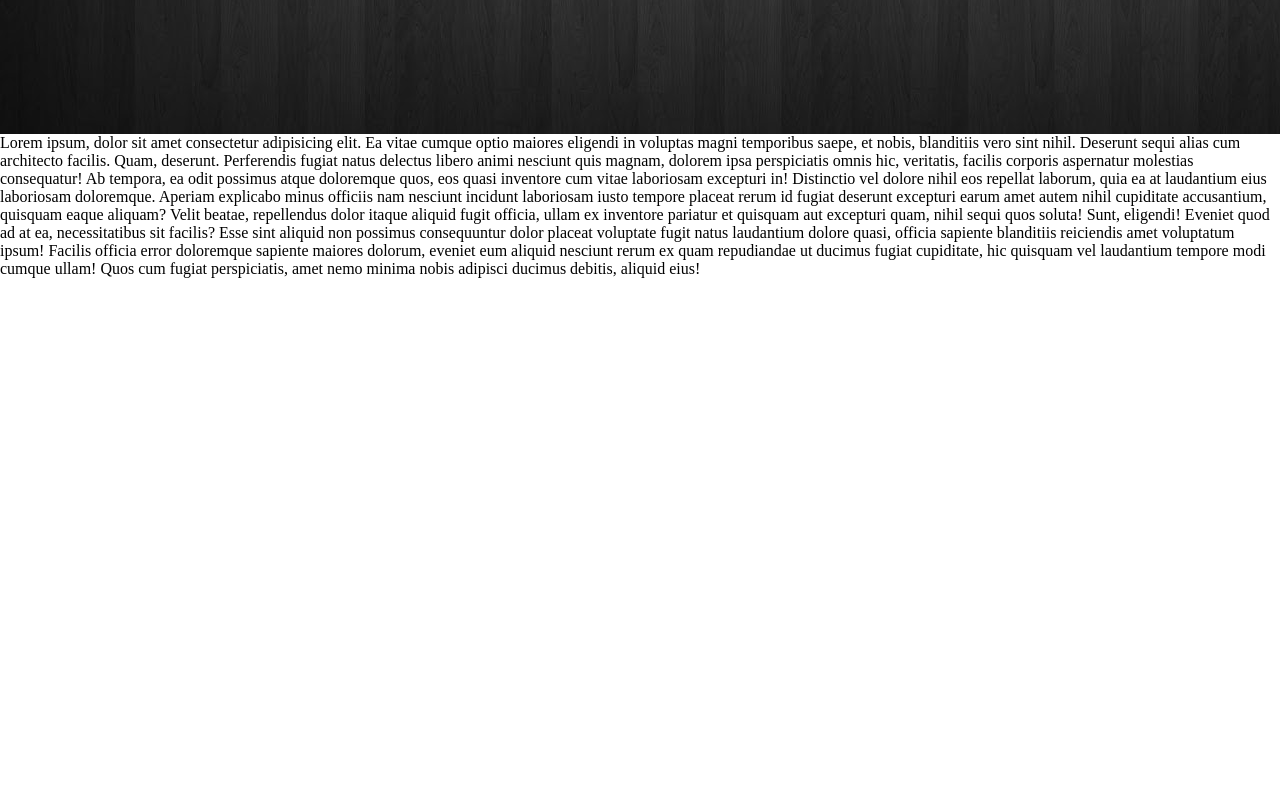
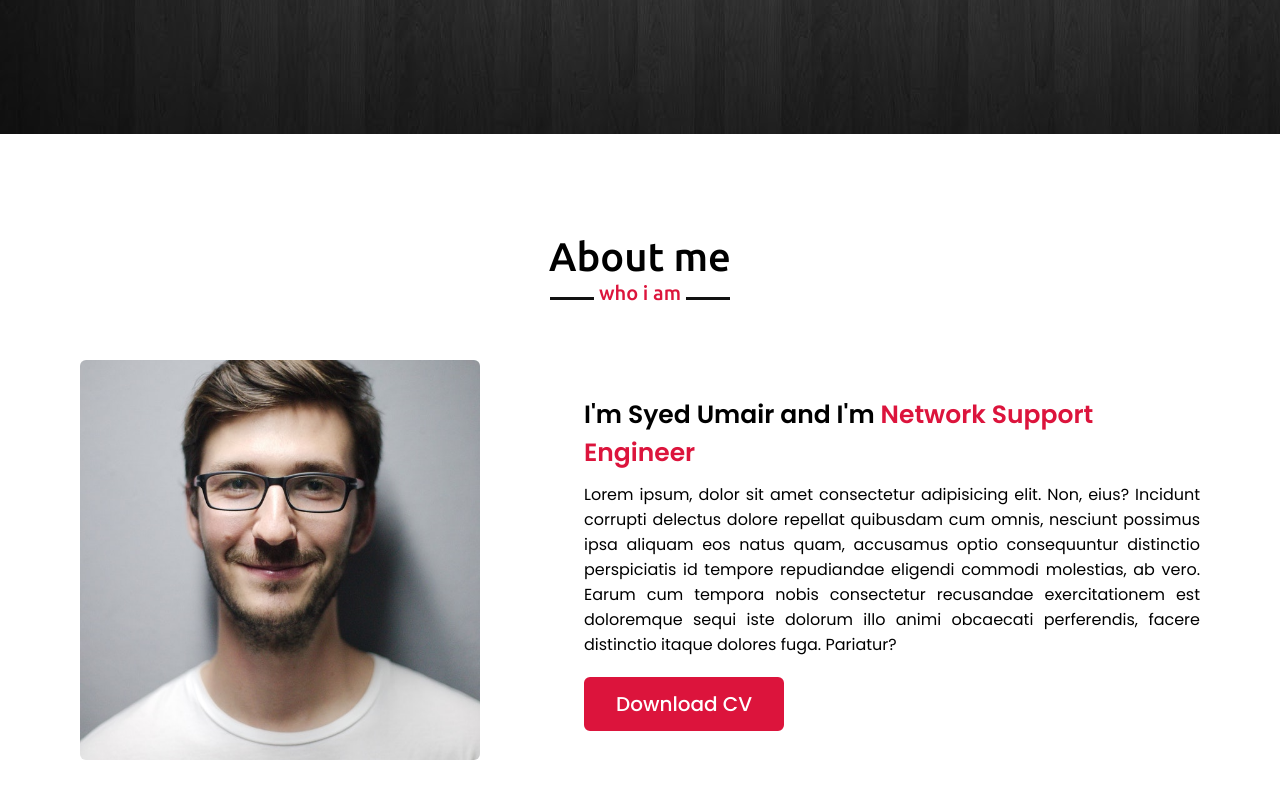
Before and after one commit to Sumairahmedzaheer/umair-portfolio, a plain HTML site: page public/index.html in a window 1280 px wide. Shown: the part 666-1464 px from the top of the page. Before the commit the page ends 944 px from the top, so only its background shows below. Drawn offline with nearby package versions, Linux system fonts and the light colour scheme.

Commit message:
add qurie

```diff
--- a/public/index.html
+++ b/public/index.html
@@ -2,13 +2,16 @@
 <html lang="en">
 <head>
     <meta charset="UTF-8">
-    <meta http-equiv="X-UA-Compatible" content="IE=edge">
-    <meta name="viewport" content="width=device-width, initial-scale=1.0">
-    <title>Personal Portfolio website</title>
-    <link rel="stylesheet" href="style.css">
-    <link rel="stylesheet" href="https://cdnjs.cloudflare.com/ajax/libs/font-awesome/4.7.0/css/font-awesome.css"/>
-    <!-- <script src="https://kit.fontawesome.com/a076d05399.js" crossorigin="anonymous"></script> -->
-    <script src="https://code.jquery.com/jquery-3.6.0.min.js"></script>
+    <meta name="viewport" content="width=device-width,initial-scale=1.0">
+    <title>Personal Portfolio Website</title>
+   <link rel="stylesheet" href="style.css">
+   <link rel="stylesheet" href="https://cdnjs.cloudflare.com/ajax/libs/font-awesome/4.7.0/css/font-awesome.css"/>
+   <script  src="https://code.jquery.com/jquery-3.6.0.min.js"></script>
+   <script src="https://cdnjs.cloudflare.com/ajax/libs/typed.js/2.0.12/typed.min.js"></script>
+   <script src="https://cdnjs.cloudflare.com/ajax/libs/waypoints/4.0.1/jquery.waypoints.min.js"></script>
+   <script src="https://cdnjs.cloudflare.com/ajax/libs/OwlCarousel2/2.3.4/owl.carousel.min.js"></script>
+   <link rel="stylesheet" href="https://cdnjs.cloudflare.com/ajax/libs/OwlCarousel2/2.3.4/assets/owl.carousel.min.css"/>
+
 
 </head>
 <body>
@@ -41,7 +44,21 @@
     </div>
     </section>
 
-    <p>Lorem ipsum, dolor sit amet consectetur adipisicing elit. Ea vitae cumque optio maiores eligendi in voluptas magni temporibus saepe, et nobis, blanditiis vero sint nihil. Deserunt sequi alias cum architecto facilis. Quam, deserunt. Perferendis fugiat natus delectus libero animi nesciunt quis magnam, dolorem ipsa perspiciatis omnis hic, veritatis, facilis corporis aspernatur molestias consequatur! Ab tempora, ea odit possimus atque doloremque quos, eos quasi inventore cum vitae laboriosam excepturi in! Distinctio vel dolore nihil eos repellat laborum, quia ea at laudantium eius laboriosam doloremque. Aperiam explicabo minus officiis nam nesciunt incidunt laboriosam iusto tempore placeat rerum id fugiat deserunt excepturi earum amet autem nihil cupiditate accusantium, quisquam eaque aliquam? Velit beatae, repellendus dolor itaque aliquid fugit officia, ullam ex inventore pariatur et quisquam aut excepturi quam, nihil sequi quos soluta! Sunt, eligendi! Eveniet quod ad at ea, necessitatibus sit facilis? Esse sint aliquid non possimus consequuntur dolor placeat voluptate fugit natus laudantium dolore quasi, officia sapiente blanditiis reiciendis amet voluptatum ipsum! Facilis officia error doloremque sapiente maiores dolorum, eveniet eum aliquid nesciunt rerum ex quam repudiandae ut ducimus fugiat cupiditate, hic quisquam vel laudantium tempore modi cumque ullam! Quos cum fugiat perspiciatis, amet nemo minima nobis adipisci ducimus debitis, aliquid eius!</p>
+   <!-- about section start -->
+   <section class="about" id="about">
+    <div class="max-width">
+        <h2 class="title">About me</h2>
+        <div class="about-content">
+           <div class="column left">
+               <img src="images/profile-1.jpeg.jpg" alt="">
+               </div>
+               <div class="column right">
+                   <div class="text">I'm Syed Umair and I'm<span> Network Support Engineer</span></div>
+                   <p>Lorem ipsum, dolor sit amet consectetur adipisicing elit. Non, eius? Incidunt corrupti delectus dolore repellat quibusdam cum omnis, nesciunt possimus ipsa aliquam eos natus quam, accusamus optio consequuntur distinctio perspiciatis id tempore repudiandae eligendi commodi molestias, ab vero. Earum cum tempora nobis consectetur recusandae exercitationem est doloremque sequi iste dolorum illo animi obcaecati perferendis, facere distinctio itaque dolores fuga. Pariatur?</p>
+                   <a href="#">Download CV</a>
+               </div>
+       </div>
+ </div>
     <script src="script.js"></script>
 </body>
 </html>
--- a/public/style.css
+++ b/public/style.css
@@ -15,6 +15,7 @@ text-decoration: none;
 .navbar{
     position: fixed;
     width: 100%;
+    z-index: 999;
     padding: 30px 0;
     font-family: 'ubuntu', sans-serif;
     transition: all 0.3s ease;
@@ -110,14 +111,102 @@ text-decoration: none;
     color: crimson;
     background: none;
 }
+/* about section styling */
+section{
+    padding: 100px 0;
+}
+.about{
+    font-family: 'Poppins', sans-serif;
+}
+.about .title{
+    position: relative;
+    text-align: center;
+    font-size: 40px;
+    font-weight: 500;
+    margin-bottom: 60px;
+    padding-bottom: 20px;
+    font-family: 'Ubuntu', sans-serif;
+}
+.about .title::before{
+    content: "";
+    position: absolute;
+    bottom: 0px;
+    left: 50%;
+    width: 180px;
+    height: 3px;
+    background: #111;
+    transform: translateX(-50%);
+}
+.about .title::after{
+    content: "who i am";
+    position: absolute;
+    bottom: -10px;
+    left: 50%;
+    font-size: 20px;
+    color: crimson;
+    padding: 5px;
+    background: #fff;
+    transform: translateX(-50%);
+}
+.about .about-content{
+    display: flex;
+    flex-wrap: wrap;
+    align-items: center;
+    justify-content: space-between;
+}
+.about .about-content .left{
+    width: 45%;
+}
+.about .about-content .left img{
+    height: 400px;
+    width: 400px;
+    object-fit: cover;
+    border-radius: 6px;
+}
+.about .about-content .right{
+    width: 55%;
+}
+.about .about-content .right .text{
+    font-size: 25px;
+    font-weight: 600;
+    margin-bottom: 10px;
+}
+.about .about-content .right .text span{
+    color: crimson;
+}
+.about .about-content .right p{
+    text-align: justify;
+}
+.about .about-content .right a{
+    display: inline-block;
+    background: crimson;
+    color: #fff;
+    font-size: 20px;
+    font-weight: 500;
+    padding: 10px 30px;
+    margin-top: 20px;
+    border-radius: 6px;
+    border: 2px solid crimson;
+    transition: all 0.3s ease;
+}
+.about .about-content .right a:hover{
+    color:crimson;
+    background: none;
+}
+
 
 /* responsive media query start */
-@media (max-width: 1104px){
+@media (max-width: 1300px){
     .home .max-width{
         margin-left: 0px;
     }
 }
-
+@media (max-width: 1104px){
+    .about .about-content .left img{
+        height: 350px;
+        width: 350px;
+    }
+}
 @media (max-width: 991px){
     .max-width{
         padding: 0 50px;
@@ -165,8 +254,19 @@ text-decoration: none;
         font-size: 35px;
     }
     .home .home-content a {
-        font-size: 23px;
+        font-size: 20px;
         padding: 10px 30px;
+    }
+    .max-width{
+        max-width: 800px;
+    }
+    .about .about-content .column{
+        width: 50%;
+    }
+    .about .about-content .left{
+        display: flex;
+        justify-content: center;
+        margin: 0 auto 60px;
     }
 }
 
```
Also changed, not shown: public/images/profile-1.jpeg.jpg (added).
